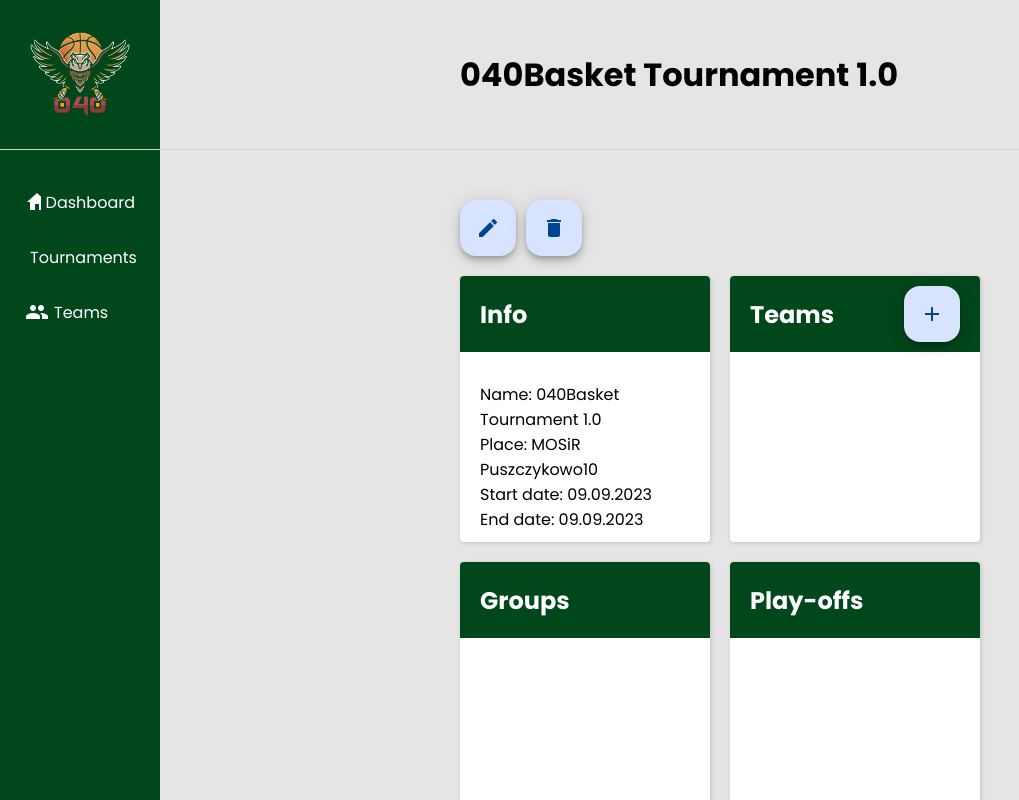
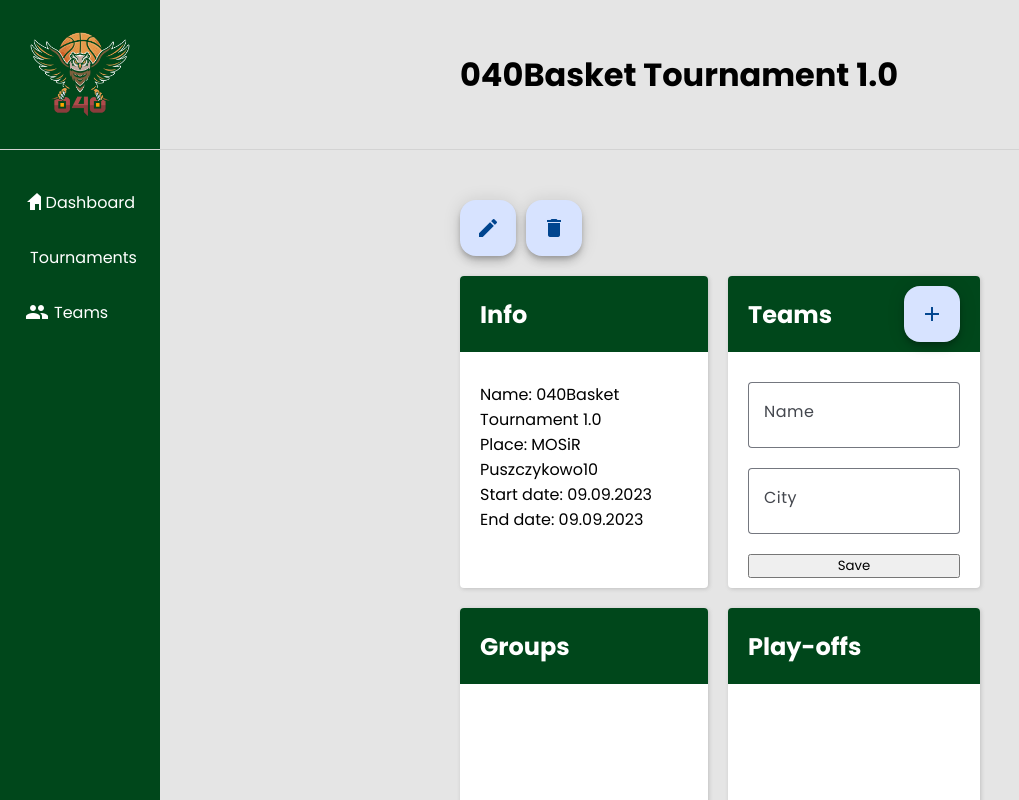
Before and after one commit to kwiatkowskijan/040basket-league, an Angular app: page /tournament/0 in a window 1280 px wide. Shown: the top 800 px of the page, without its empty margins (0-1019 px from the left). Built offline with nearby package versions, Linux system fonts and the light colour scheme; data requests are answered from the project's data file.

Commit message:
Adding teams to tournament

```diff
--- a/db.json
+++ b/db.json
@@ -55,73 +55,79 @@
       "id": "0",
       "name": "Otwieracze",
       "city": "Poznań",
-      "tournamentId": 1
+      "tournamentId": "1"
     },
     {
       "id": "1",
       "name": "Angry Weasels",
       "city": "Poznań",
-      "tournamentId": 1
+      "tournamentId": "1"
     },
     {
       "id": "2",
       "name": "LP3x3",
       "city": "Poznań",
-      "tournamentId": 1
+      "tournamentId": "1"
     },
     {
       "id": "3",
       "name": "Cegłą o dechę",
       "city": "Poznań",
-      "tournamentId": 1
+      "tournamentId": "1"
     },
     {
       "id": "4",
       "name": "NWP",
       "city": "Poznań",
-      "tournamentId": 1
+      "tournamentId": "1"
     },
     {
       "id": "5",
       "name": "LBN Basket",
       "city": "Poznań",
-      "tournamentId": 1
+      "tournamentId": "1"
     },
     {
       "id": "6",
       "name": "Otwieracze",
       "city": "Poznań",
-      "tournamentId": 1
+      "tournamentId": "1"
     },
     {
       "id": "7",
       "name": "Angry Weasels",
       "city": "Poznań",
-      "tournamentId": 1
+      "tournamentId": "1"
     },
     {
       "id": "8",
       "name": "LP3x3",
       "city": "Poznań",
-      "tournamentId": 1
+      "tournamentId": "1"
     },
     {
       "id": "9",
       "name": "Cegłą o dechę",
       "city": "Poznań",
-      "tournamentId": 1
+      "tournamentId": "1"
     },
     {
       "id": "10",
       "name": "NWP",
       "city": "Poznań",
-      "tournamentId": 1
+      "tournamentId": "1"
     },
     {
       "id": "11",
       "name": "LBN Basket",
       "city": "Poznań",
-      "tournamentId": 1
+      "tournamentId": "1"
+    },
+    {
+      "id": 0,
+      "name": "040basket",
+      "city": "Mosina",
+      "tournamentId": "1"
     }
   ]
 }
--- a/src/app/models/team.ts
+++ b/src/app/models/team.ts
@@ -2,5 +2,5 @@ export interface Team {
     id: number,
     name: string,
     city: string,
-    tournamentId: number
+    tournamentId: string
 }
--- a/src/app/services/teams.service.ts
+++ b/src/app/services/teams.service.ts
@@ -1,5 +1,7 @@
 import { Injectable } from '@angular/core';
 import { Team } from '../models/team';
+import { HttpClient } from '@angular/common/http';
+import { Observable } from 'rxjs';
 
 @Injectable({
   providedIn: 'root'
@@ -8,10 +10,14 @@ export class TeamsService {
 
   url = "http://localhost:3000/teams";
 
-  constructor() { }
+  constructor(private http: HttpClient) { }
 
   async getTeamsByTournament(tournamentId: Number): Promise<Team[]> {
     const data = await fetch(`${this.url}?tournamentId=${tournamentId}`);
     return await data.json() ?? [];
   }
+
+  createTeam(team: Team): Observable<any> {
+    return this.http.post(this.url, team);
+  }
 }
--- a/src/app/tournament-details/tournament-details.component.html
+++ b/src/app/tournament-details/tournament-details.component.html
@@ -51,7 +51,7 @@
             <div class="item-title-area">
                 <h2>Teams</h2>
                 <div class="action-buttons">
-                    <button mat-fab aria-label="Example icon button with a delete icon" (click)="addTeamToTournament()">
+                    <button mat-fab aria-label="Example icon button with a delete icon">
                         <mat-icon>add</mat-icon>
                     </button>
                 </div>
@@ -62,8 +62,20 @@
                 }
 
                 @if (teamsInTournament.length > maxVisibleTeams) {
-                    <button (click)="loadMoreTeams()">Show all</button>
+                <button (click)="loadMoreTeams()">Show all</button>
                 }
+
+                <form [formGroup]="addTeamForm" (ngSubmit)="addTeamToTournament(addTeamForm)">
+                    <mat-form-field appearance="outline">
+                        <mat-label>Name</mat-label>
+                        <input matInput type="text" id="team-name" formControlName="name">
+                    </mat-form-field>
+                    <mat-form-field appearance="outline">
+                        <mat-label>City</mat-label>
+                        <input matInput type="text" id="team-city" formControlName="city">
+                    </mat-form-field>
+                    <button type="submit">Save</button>
+                </form>
             </div>
         </div>
         <div class="item">
--- a/src/app/tournament-details/tournament-details.component.ts
+++ b/src/app/tournament-details/tournament-details.component.ts
@@ -6,7 +6,6 @@ import { Tournament } from '../models/tournament';
 import { TournamentService } from '../services/tournament.service';
 import { Team } from '../models/team';
 import { TeamsService } from '../services/teams.service';
-import { TournamentComponent } from '../tournament/tournament.component';
 import { MatIconModule } from '@angular/material/icon';
 import { MatDividerModule } from '@angular/material/divider';
 import { MatButtonModule } from '@angular/material/button';
@@ -36,6 +35,11 @@ export class TournamentDetailsComponent {
     startDate: new FormControl(),
     endDate: new FormControl()
   });
+
+  addTeamForm = new FormGroup({
+    name: new FormControl(''),
+    city: new FormControl('')
+  })
 
   constructor() {
     const tournamentId = this.route.snapshot.params["id"];
@@ -124,8 +128,29 @@ export class TournamentDetailsComponent {
     }
   }
 
-  addTeamToTournament() {
+  addTeamToTournament(form: FormGroup) {
+    if(this.tournament && !this.isNew) {
 
+      const teamName: string = form.value.name ?? '';
+      const teamCity: string = form.value.city ?? '';
+
+      let team: Team = {
+        id: 0,
+        name: teamName,
+        city: teamCity,
+        tournamentId: this.tournament.id
+      }
+
+      this.teamsService.createTeam(team).subscribe (
+        (data) => {
+          team = data;
+          console.log('Adding succesfull');
+        },
+        (error) => {
+          console.log("Error adding team to tournament", error);
+        }
+      )
+    }
   }
 
   loadMoreTeams() {
--- /dev/null
+++ b/src/app/tournament-team-list/tournament-team-list/tournament-team-list.component.html
@@ -0,0 +1 @@
+<p>tournament-team-list works!</p>
```
Also changed, not shown: src/app/tournament-team-list/tournament-team-list/tournament-team-list.component.ts (added, +11 -0 lines), src/app/tournament-team-list/tournament-team-list/tournament-team-list.component.css (added), 1 other file (tests, documents, lock files or other folders).
